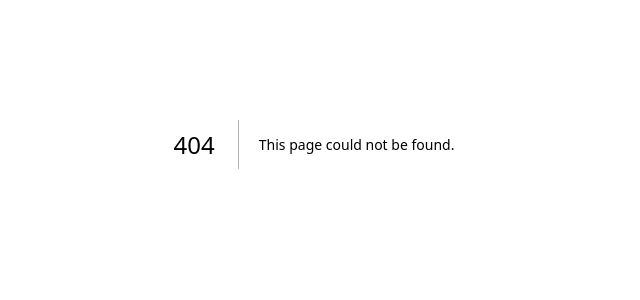
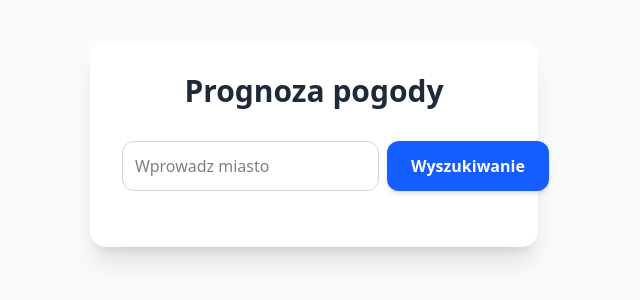
Before and after one commit to Dru1DD/dolmamama, a Next.js app: page /weather-page in a window 1280 px wide. Before the commit this address had no page. Shown: the part 256-556 px from the top of the page, without its empty margins (326-966 px from the left). Built offline with nearby package versions, Linux system fonts and the light colour scheme.

Commit message:
feat: weather page

```diff
--- /dev/null
+++ b/src/app/api/weather/route.ts
@@ -0,0 +1,41 @@
+import { NextResponse } from 'next/server';
+
+const OPENWEATHERMAP_API_KEY = process.env.OPENWEATHERMAP_API_KEY;
+
+export async function GET(request: Request) {
+  try {
+    const { searchParams } = new URL(request.url);
+    const city = searchParams.get('city');
+
+    if (!city) {
+      return NextResponse.json({ error: 'Wpisz miasto w któtym chcesz zobaczyć pogodę' }, { status: 400 });
+    }
+
+    const apiUrl = `https://api.openweathermap.org/data/2.5/weather?q=${city}&appid=${OPENWEATHERMAP_API_KEY}&units=metric&lang=pl`;
+
+    const response = await fetch(apiUrl);
+
+    if (!response.ok) {
+      const errorData = await response.json();
+      return NextResponse.json(
+        { error: errorData.message || 'Nie udało się dostać dane o pogodzie' },
+        { status: response.status },
+      );
+    }
+
+    const weatherData = await response.json();
+
+    const filteredData = {
+      city: weatherData.name,
+      temperature: Math.round(weatherData.main.temp),
+      description: weatherData.weather[0].description,
+      icon: weatherData.weather[0].icon,
+      windSpeed: weatherData.wind.speed,
+    };
+
+    return NextResponse.json(filteredData);
+  } catch (error) {
+    console.error('Błąd API: ', error);
+    return NextResponse.json({ error: 'Błąd servera.' }, { status: 500 });
+  }
+}
--- /dev/null
+++ b/src/app/weather-page/page.tsx
@@ -0,0 +1,71 @@
+'use client';
+
+import { useState } from 'react';
+import { useWeather } from '@/hooks/use-weather';
+
+export default function WeatherPage() {
+  const [cityInput, setCityInput] = useState('');
+  const { weather, loading, error, fetchWeather } = useWeather();
+
+  const handleSearch = (e: React.FormEvent) => {
+    e.preventDefault();
+    fetchWeather(cityInput);
+  };
+
+  return (
+    <div className="min-h-screen flex items-center justify-center bg-gray-50 p-4">
+      <div className="bg-white p-8 rounded-2xl shadow-xl w-full max-w-md transition-all duration-300">
+        <h1 className="text-3xl font-extrabold text-gray-800 mb-8 text-center">Prognoza pogody</h1>
+        <form onSubmit={handleSearch} className="flex gap-2 mb-6">
+          <input
+            type="text"
+            value={cityInput}
+            onChange={(e) => setCityInput(e.target.value)}
+            placeholder="Wprowadz miasto"
+            className="flex-1 p-3 border border-gray-300 rounded-xl focus:outline-none focus:ring-2 focus:ring-blue-500 focus:border-transparent transition-all"
+          />
+          <button
+            type="submit"
+            disabled={loading}
+            className="bg-blue-600 hover:bg-blue-700 text-white font-semibold py-3 px-6 rounded-xl transition-colors duration-200 disabled:opacity-50 disabled:cursor-not-allowed shadow-md hover:shadow-lg"
+          >
+            {loading ? '...' : 'Wyszukiwanie'}
+          </button>
+        </form>
+        {error && (
+          <div className="mb-6 p-4 bg-red-50 border-l-4 border-red-500 text-red-700 rounded-r">
+            <p className="font-medium">Błąd!</p>
+            <p className="text-sm">{error}</p>
+          </div>
+        )}
+        {weather && (
+          <div className="text-center animate-in fade-in slide-in-from-bottom-4 duration-500">
+            <div className="bg-blue-50 rounded-2xl p-6 border border-blue-100">
+              <h2 className="text-2xl font-bold text-gray-800 mb-2">{weather.city}</h2>
+
+              <div className="flex justify-center items-center my-4">
+                <img
+                  src={`https://openweathermap.org/img/wn/${weather.icon}@4x.png`}
+                  alt={weather.description}
+                  className="w-24 h-24 drop-shadow-sm"
+                />
+              </div>
+
+              <div className="mb-6">
+                <span className="text-6xl font-black text-gray-900 tracking-tighter">{weather.temperature}°</span>
+                <p className="text-lg text-gray-500 capitalize mt-2 font-medium">{weather.description}</p>
+              </div>
+
+              <div className="grid grid-cols-1 gap-4 pt-4 border-t border-blue-200">
+                <div className="flex flex-col">
+                  <span className="text-sm text-gray-500 uppercase tracking-wide">Wiatr</span>
+                  <span className="text-xl font-semibold text-gray-700">{weather.windSpeed} m/s</span>
+                </div>
+              </div>
+            </div>
+          </div>
+        )}
+      </div>
+    </div>
+  );
+}
--- /dev/null
+++ b/src/hooks/use-weather.ts
@@ -0,0 +1,50 @@
+import { useState, useCallback } from 'react';
+
+interface WeatherData {
+  city: string;
+  temperature: number;
+  description: string;
+  icon: string;
+  windSpeed: number;
+}
+
+interface WeatherHookResult {
+  weather: WeatherData | null;
+  loading: boolean;
+  error: string | null;
+  fetchWeather: (city: string) => Promise<void>;
+}
+
+export function useWeather(): WeatherHookResult {
+  const [weather, setWeather] = useState<WeatherData | null>(null);
+  const [loading, setLoading] = useState(false);
+  const [error, setError] = useState<string | null>(null);
+
+  const fetchWeather = useCallback(async (city: string) => {
+    if (!city) return;
+
+    setLoading(true);
+    setError(null);
+    setWeather(null);
+
+    try {
+      const response = await fetch(`/api/weather?city=${city}`);
+
+      const data = await response.json();
+
+      if (!response.ok) {
+        setError(data.error || 'Произошла ошибка при получении данных.');
+        return;
+      }
+
+      setWeather(data as WeatherData);
+    } catch (err) {
+      console.error('Ошибка сети:', err);
+      setError('Ошибка подключения к серверу.');
+    } finally {
+      setLoading(false);
+    }
+  }, []);
+
+  return { weather, loading, error, fetchWeather };
+}
```
